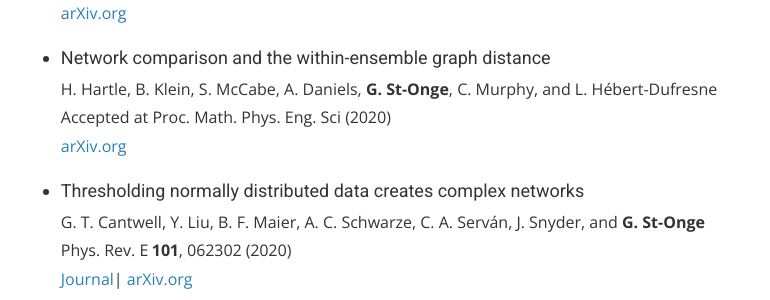
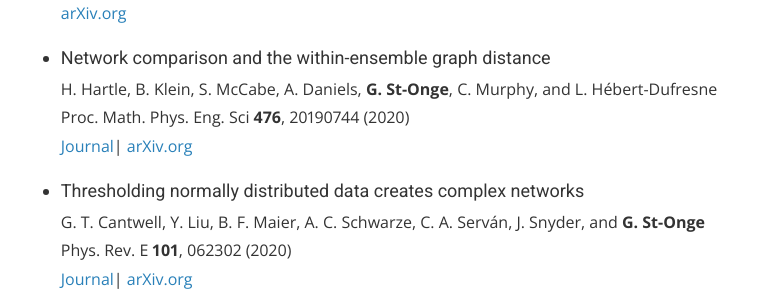
Before and after one commit to gstonge/gstonge.github.io, a Jekyll site: the page built from publications.md, in a window 1280 px wide and 900 px high, scrolled down 804 px. Shown: the part 154-454 px from the top of the window, without its empty margins (240-1010 px from the left). Built offline with Jekyll 4.4.1, drawn with Linux system fonts in a browser that asks for light colours; nearby versions of some CDN libraries.

Commit message:
update publications

```diff
--- a/publications.md
+++ b/publications.md
@@ -48,7 +48,8 @@ Accepted at Phys. Rev. R (2020) <br>
 
 * <span class="pub-title">Network comparison and the within-ensemble graph distance</span><br>
 H. Hartle, B. Klein, S. McCabe, A. Daniels, **G. St-Onge**, C. Murphy, and L. Hébert-Dufresne <br>
-Accepted at Proc. Math. Phys. Eng. Sci (2020) <br>
+Proc. Math. Phys. Eng. Sci **476**, 20190744 (2020) <br>
+[Journal](https://doi.org/10.1098/rspa.2019.0744)|
 [arXiv.org](https://arxiv.org/abs/2008.02415)
 
 * <span class="pub-title">Thresholding normally distributed data creates complex networks</span><br>
```
Also changed, not shown: 1 other file.
